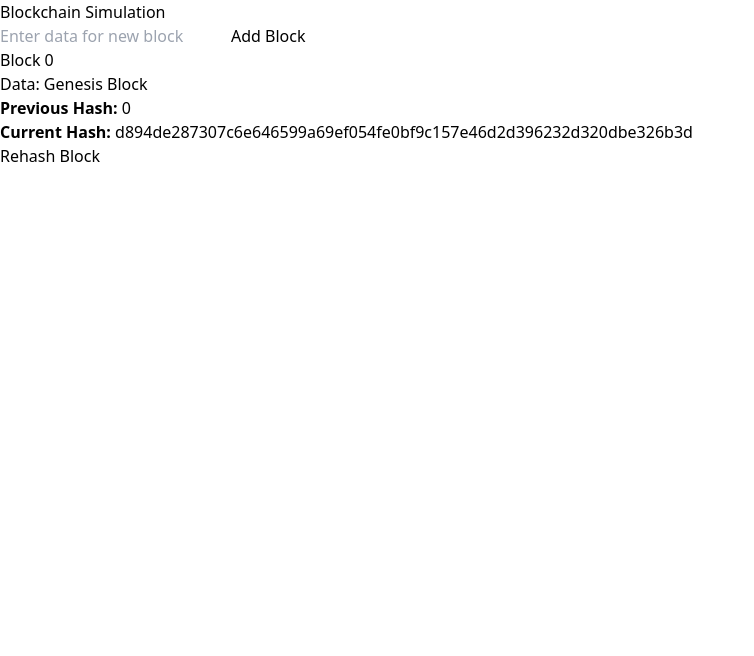
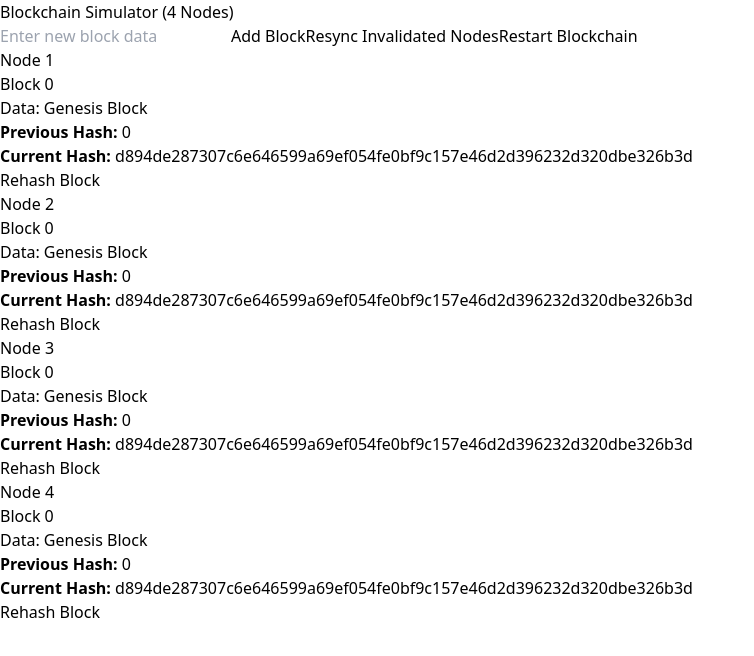
Before and after one commit to formssihk/blockchain-demo, a React (Vite) app: page / in a window 1280 px wide. Shown: the top 656 px of the page, without its empty margins (0-754 px from the left). Built offline with nearby package versions, Linux system fonts and the light colour scheme.

Commit message:
block display bug

```diff
--- a/src/App.jsx
+++ b/src/App.jsx
@@ -1,11 +1,18 @@
-// src/App.js
+// src/App.jsx
 import { useState } from 'react';
 import Blockchain from './components/Blockchain';
 import sha256 from 'crypto-js/sha256';
 import './App.css';
 
 function App() {
-  const [blocks, setBlocks] = useState([createGenesisBlock()]);
+  const [nodes, setNodes] = useState([
+    [createGenesisBlock()],
+    [createGenesisBlock()],
+    [createGenesisBlock()],
+    [createGenesisBlock()],
+  ]);
+
+  const [newBlockData, setNewBlockData] = useState('');
 
   function createGenesisBlock() {
     return {
@@ -20,58 +27,152 @@ function App() {
     return sha256(index + data + previousHash).toString();
   }
 
-  function addBlock(data) {
+  function addBlock() {
+    if (newBlockData.trim() === '') {
+      alert("Please enter data for the new block.");
+      return;
+    }
+
+    const updatedNodes = nodes.map((blocks) => {
       const previousBlock = blocks[blocks.length - 1];
       const newBlock = {
         index: blocks.length,
-      data,
+        data: newBlockData,
         previousHash: previousBlock.hash,
-      hash: calculateHash(blocks.length, data, previousBlock.hash),
+        hash: calculateHash(blocks.length, newBlockData, previousBlock.hash),
       };
-    setBlocks([...blocks, newBlock]);
+      return [...blocks, newBlock];
+    });
+
+    setNodes(updatedNodes);
+    setNewBlockData('');
   }
 
-  function updateBlock(index, newData) {
-    const updatedBlocks = blocks.map((block, i) => {
-      if (i === index) {
+  function updateBlock(nodeIndex, blockIndex, newData) {
+    const updatedNodes = nodes.map((blocks, i) => {
+      if (i === nodeIndex) {
+        const updatedBlocks = blocks.map((block, j) => {
+          if (j === blockIndex) {
             return {
               ...block,
               data: newData,
-          hash: block.hash, // Keep old hash to simulate tampering
+              hash: block.hash,
             };
           }
           return block;
         });
-    setBlocks(updatedBlocks);
+        return updatedBlocks;
+      }
+      return blocks;
+    });
+    setNodes(updatedNodes);
   }
 
-  function rehashBlock(index) {
-    const updatedBlocks = [...blocks];
+  function rehashBlock(nodeIndex, blockIndex) {
+    const updatedNodes = [...nodes];
+    const updatedBlocks = [...updatedNodes[nodeIndex]];
 
-    // Find the previous block's hash
-    const previousHash = index === 0 ? "0" : updatedBlocks[index - 1].hash;
+    const previousHash = blockIndex === 0 ? "0" : updatedBlocks[blockIndex - 1].hash;
 
-    // Update the current block with the new previousHash and recalculate its hash
     const updatedBlock = {
-      ...updatedBlocks[index],
-      previousHash: previousHash, // Set previousHash to the hash of the previous block
-      hash: calculateHash(updatedBlocks[index].index, updatedBlocks[index].data, previousHash), // Recalculate hash
+      ...updatedBlocks[blockIndex],
+      previousHash: previousHash,
+      hash: calculateHash(updatedBlocks[blockIndex].index, updatedBlocks[blockIndex].data, previousHash),
     };
 
-    updatedBlocks[index] = updatedBlock;
-    setBlocks(updatedBlocks); // Update the state with the rehashed block
+    updatedBlocks[blockIndex] = updatedBlock;
+    updatedNodes[nodeIndex] = updatedBlocks;
+    setNodes(updatedNodes);
   }
 
+  function resyncInvalidatedNodes() {
+    const majorityNode = findMajorityNode();
+    const updatedNodes = nodes.map((blocks, i) => {
+      if (!isChainValid(blocks)) {
+        return majorityNode;
+      }
+      return blocks;
+    });
+    setNodes(updatedNodes);
+  }
+
+  function findMajorityNode() {
+    const validNodes = nodes.filter(isChainValid);
+    return validNodes[0];
+  }
+
+  function isChainValid(blocks) {
+    for (let i = 1; i < blocks.length; i++) {
+      const currentBlock = blocks[i];
+      const previousBlock = blocks[i - 1];
+
+      if (currentBlock.previousHash !== previousBlock.hash) {
+        return false;
+      }
+
+      const calculatedHash = calculateHash(currentBlock.index, currentBlock.data, currentBlock.previousHash);
+      if (currentBlock.hash !== calculatedHash) {
+        return false;
+      }
+    }
+    return true;
+  }
+
+  // Function to reset the blockchain to the initial state
+  function resetBlockchain() {
+    setNodes([
+      [createGenesisBlock()],
+      [createGenesisBlock()],
+      [createGenesisBlock()],
+      [createGenesisBlock()],
+    ]);
+    setNewBlockData(''); // Clear the input field as well
+  }
 
   return (
     <div className="container mx-auto p-4">
-      <h1 className="text-3xl font-bold text-center mb-6">Blockchain Simulation</h1>
+      <h1 className="text-xl font-bold mb-4">Blockchain Simulator (4 Nodes)</h1>
+
+      <input
+        type="text"
+        value={newBlockData}
+        onChange={(e) => setNewBlockData(e.target.value)}
+        placeholder="Enter new block data"
+        className="p-2 border rounded mr-4"
+      />
+      <button
+        onClick={addBlock}
+        className="p-2 bg-blue-500 text-white rounded mb-4"
+      >
+        Add Block
+      </button>
+
+      <button
+        onClick={resyncInvalidatedNodes}
+        className="p-2 bg-green-500 text-white rounded mb-4 ml-4"
+      >
+        Resync Invalidated Nodes
+      </button>
+
+      {/* New Reset Button */}
+      <button
+        onClick={resetBlockchain}
+        className="p-2 bg-red-500 text-white rounded mb-4 ml-4"
+      >
+        Restart Blockchain
+      </button>
+
+      <div className="">
+        {nodes.map((blocks, nodeIndex) => (
           <Blockchain
+            key={nodeIndex}
             blocks={blocks}
-        addBlock={addBlock}
-        updateBlock={updateBlock}
-        rehashBlock={rehashBlock}
+            updateBlock={(blockIndex, newData) => updateBlock(nodeIndex, blockIndex, newData)}
+            rehashBlock={(blockIndex) => rehashBlock(nodeIndex, blockIndex)}
+            nodeIndex={nodeIndex}
           />
+        ))}
+      </div>
     </div>
   );
 }
--- a/src/components/Block.jsx
+++ b/src/components/Block.jsx
@@ -1,6 +1,7 @@
 /* eslint-disable react/prop-types */
-// src/components/Block.js
+// src/components/Block.jsx
 import sha256 from 'crypto-js/sha256';
+
 function Block({ block, index, updateBlock, rehashBlock, blocks }) {
   const previousBlock = index === 0 ? null : blocks[index - 1];
 
@@ -12,11 +13,17 @@ function Block({ block, index, updateBlock, rehashBlock, blocks }) {
   // Check if the current hash is correct by recalculating it
   const isCurrentHashValid = block.hash === sha256(block.index + block.data + block.previousHash).toString();
 
-  // The block is valid if both the previous hash is correct and the current hash is correct
+  // Determine if the block is valid
   const isValid = isPreviousHashValid && isCurrentHashValid;
 
+  // If this block is invalid, or any previous block is invalid, then all blocks after are invalid
+  const isInvalidOrFollowingInvalid = !isValid || (previousBlock && previousBlock.invalid);
+
+  // Mark the current block as invalid if the chain up to this point is invalid
+  block.invalid = isInvalidOrFollowingInvalid;
+
   return (
-    <div className={`block p-4 border rounded shadow mb-4 ${isValid ? 'bg-green-100' : 'bg-red-100'}`}>
+    <div className={`block p-4 border rounded shadow mb-4 ${isInvalidOrFollowingInvalid ? 'bg-red-100' : 'bg-green-100'}`}>
       <p className="text-lg font-bold">Block {block.index}</p>
       <div className="mt-2">
         <label className="font-semibold">Data: </label>
@@ -27,8 +34,8 @@ function Block({ block, index, updateBlock, rehashBlock, blocks }) {
           className="p-2 border rounded w-1/2"
         />
       </div>
-      <p className="mt-2"><strong>Previous Hash:</strong> {block.previousHash}</p>
-      <p className="mt-2"><strong>Current Hash:</strong> {block.hash}</p>
+      <p className="text-sm mt-2"><strong>Previous Hash:</strong> {block.previousHash}</p>
+      <p className="text-sm mt-2"><strong>Current Hash:</strong> {block.hash}</p>
       {!isValid && <p className="text-red-500 mt-2">Blockchain is invalid!</p>}
       <button
         onClick={() => rehashBlock(index)}
--- a/src/components/Blockchain.jsx
+++ b/src/components/Blockchain.jsx
@@ -1,45 +1,24 @@
-// src/components/Blockchain.js
-import  { useState } from 'react';
+/* eslint-disable react/prop-types */
+// src/components/Blockchain.jsx
 import Block from './Block';
 
-// eslint-disable-next-line react/prop-types
-function Blockchain({ blocks, addBlock, updateBlock, rehashBlock }) {
-  const [newBlockData, setNewBlockData] = useState('');
-
+function Blockchain({ blocks, updateBlock, rehashBlock, nodeIndex }) {
   return (
-    <div className="blockchain">
-      <div className="mb-4">
-        <input
-          type="text"
-          value={newBlockData}
-          onChange={(e) => setNewBlockData(e.target.value)}
-          className="p-2 border rounded w-64"
-          placeholder="Enter data for new block"
-        />
-        <button
-          onClick={() => {
-            addBlock(newBlockData);
-            setNewBlockData('');
-          }}
-          className="ml-2 p-2 bg-blue-500 text-white rounded"
-        >
-          Add Block
-        </button>
-      </div>
-
-      <div className='flex overflow-x-auto whitespace-nowrap  space-x-2'>
+    <>
+      <h2 className="font-bold">Node {nodeIndex + 1}</h2>
+      <div className="flex overflow-x-auto p-2 space-x-4 border p-4">
         {blocks.map((block, index) => (
           <Block
             key={index}
             block={block}
+            index={index}
             updateBlock={updateBlock}
             rehashBlock={rehashBlock}
-            index={index}
             blocks={blocks}
           />
         ))}
       </div>
-    </div>
+    </>
   );
 }
 
```
Lines whose indentation alone changed are shown as unchanged.
